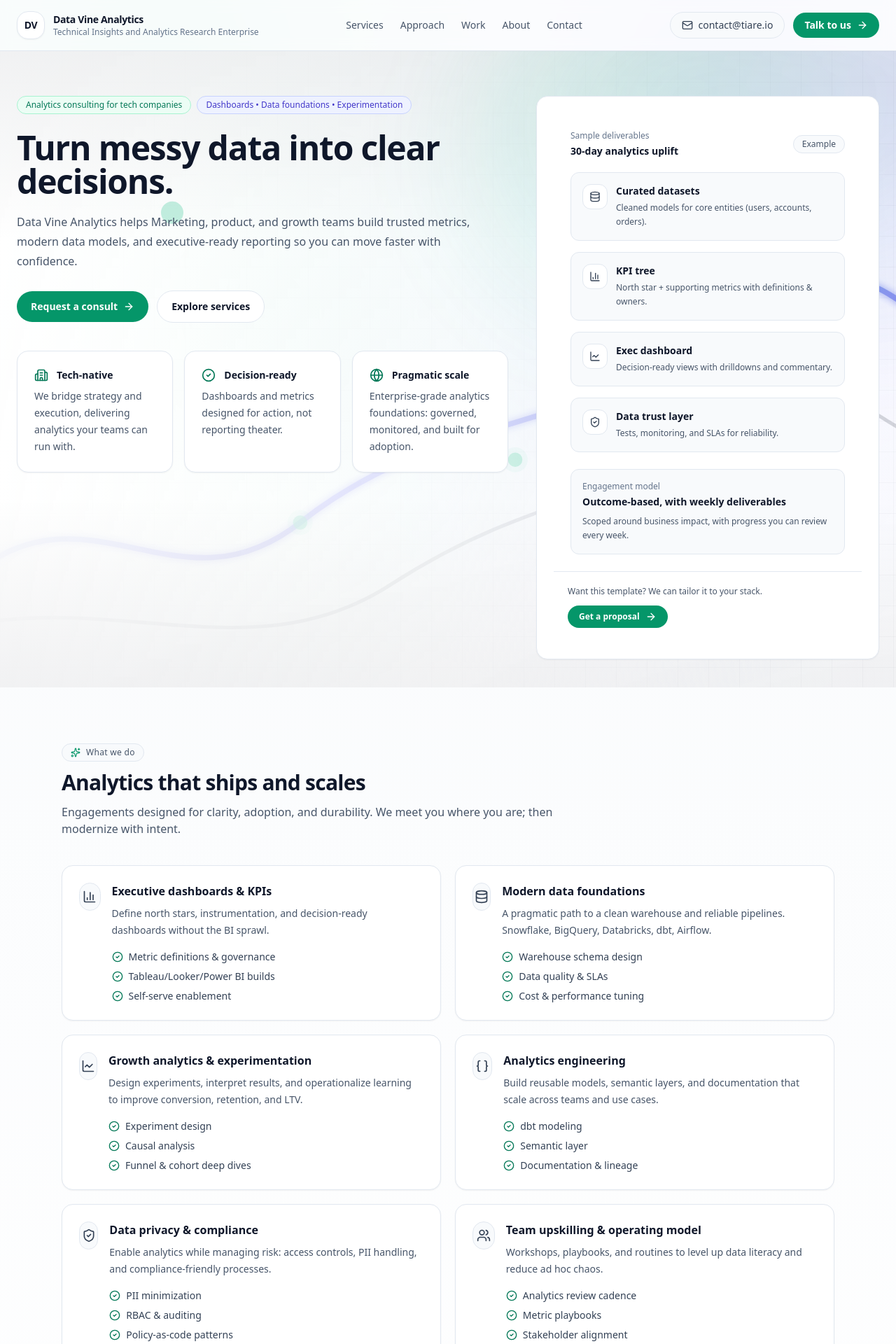
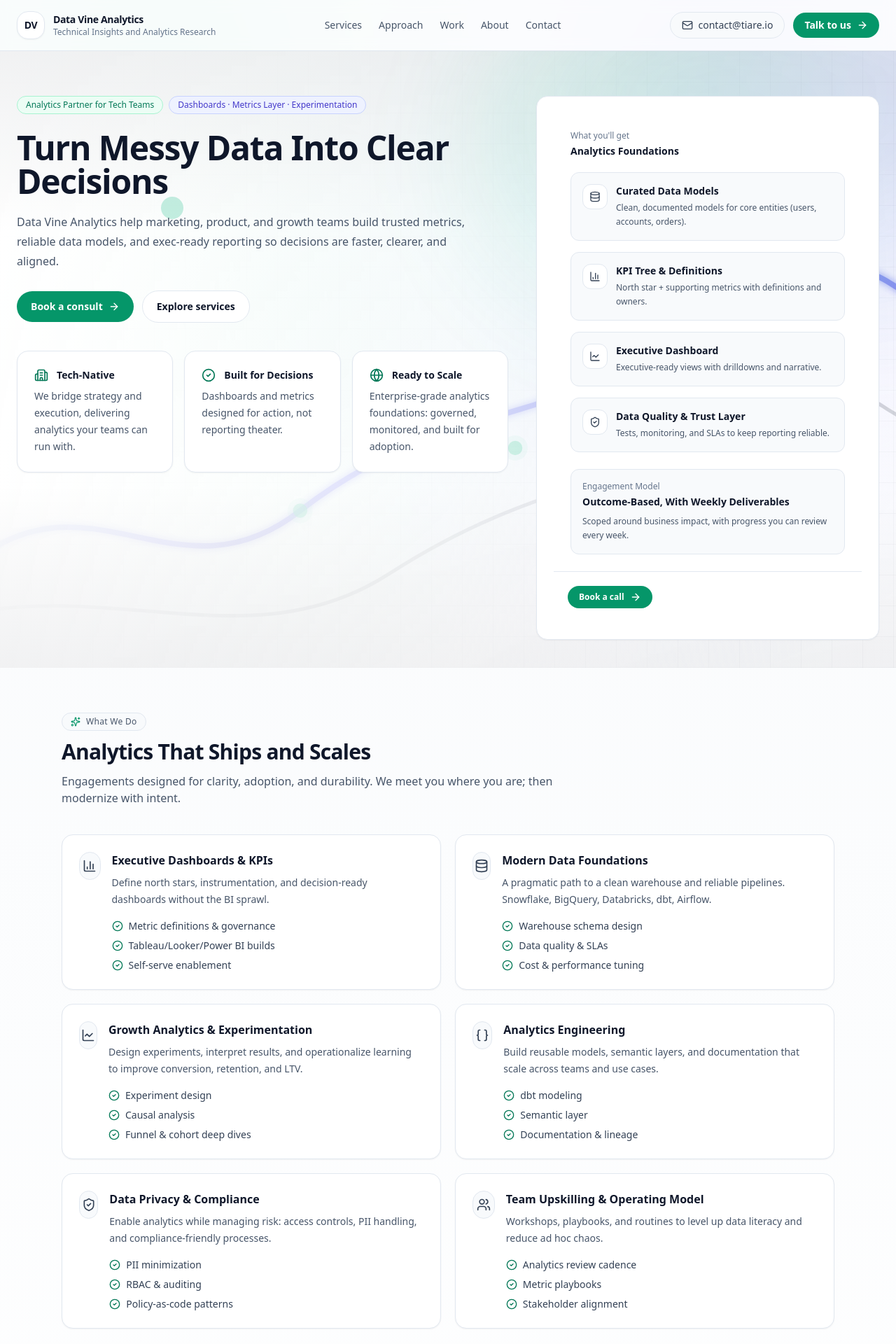
Before and after one commit to EmmanuelBruschi/data-vine-analytics-website, a React (Vite) app: page / in a window 1280 px wide. Shown: the top 1920 px of the page at 70% size. Built offline with nearby package versions, Linux system fonts and the light colour scheme.

Commit message:
updates to copy, capitalization and main section pading

```diff
--- a/src/DataVineAnalyticsSite.jsx
+++ b/src/DataVineAnalyticsSite.jsx
@@ -46,7 +46,7 @@ function useCopyToClipboard() {
 }
 
 const Section = ({ id, eyebrow, title, subtitle, children }) => (
-  <section id={id} className="scroll-mt-24 py-16 sm:py-20">
+  <section id={id} className="scroll-mt24 py-16 sm:py-16">
     <div className="mx-auto max-w-6xl px-6">
       <motion.div {...fadeUp}>
         {eyebrow ? (
@@ -224,37 +224,37 @@ export default function DataVineAnalyticsSite() {
     () => [
       {
         icon: BarChart3,
-        title: "Executive dashboards & KPIs",
+        title: "Executive Dashboards & KPIs",
         body: "Define north stars, instrumentation, and decision-ready dashboards without the BI sprawl.",
         bullets: ["Metric definitions & governance", "Tableau/Looker/Power BI builds", "Self-serve enablement"],
       },
       {
         icon: Database,
-        title: "Modern data foundations",
+        title: "Modern Data Foundations",
         body: "A pragmatic path to a clean warehouse and reliable pipelines. Snowflake, BigQuery, Databricks, dbt, Airflow.",
         bullets: ["Warehouse schema design", "Data quality & SLAs", "Cost & performance tuning"],
       },
       {
         icon: LineChart,
-        title: "Growth analytics & experimentation",
+        title: "Growth Analytics & Experimentation",
         body: "Design experiments, interpret results, and operationalize learning to improve conversion, retention, and LTV.",
         bullets: ["Experiment design", "Causal analysis", "Funnel & cohort deep dives"],
       },
       {
         icon: Braces,
-        title: "Analytics engineering",
+        title: "Analytics Engineering",
         body: "Build reusable models, semantic layers, and documentation that scale across teams and use cases.",
         bullets: ["dbt modeling", "Semantic layer", "Documentation & lineage"],
       },
       {
         icon: ShieldCheck,
-        title: "Data privacy & compliance",
+        title: "Data Privacy & Compliance",
         body: "Enable analytics while managing risk: access controls, PII handling, and compliance-friendly processes.",
         bullets: ["PII minimization", "RBAC & auditing", "Policy-as-code patterns"],
       },
       {
         icon: Users,
-        title: "Team upskilling & operating model",
+        title: "Team Upskilling & Operating Model",
         body: "Workshops, playbooks, and routines to level up data literacy and reduce ad hoc chaos.",
         bullets: ["Analytics review cadence", "Metric playbooks", "Stakeholder alignment"],
       },
@@ -296,13 +296,13 @@ export default function DataVineAnalyticsSite() {
     () => [
       {
         label: "Marketplace",
-        title: "Improved conversion visibility across acquisition → activation",
+        title: "Improved Conversion Visibility Across Acquisition → Activation",
         body: "Unified tracking, standardized funnel metrics, and built an exec dashboard suite that reduced reporting time and improved actionability.",
         outcomes: ["Single source of truth for KPIs", "Faster weekly decision cycles", "Reduced metric disputes"],
       },
       {
         label: "B2B SaaS",
-        title: "Built a scalable revenue analytics model",
+        title: "Built a Scalable Revenue Analytics Model",
         body: "Implemented a governed semantic layer and curated datasets for sales, marketing, and finance.",
         outcomes: ["Consistent pipeline definitions", "Self-serve for GTM", "Improved forecast hygiene"],
       },
@@ -320,15 +320,49 @@ export default function DataVineAnalyticsSite() {
     () => [
       {
         q: "What types of engagements do you offer?",
-        a: "Project-based delivery (4–12 weeks), fractional analytics leadership, and ongoing retainer support. We scope around outcomes and deliverables, then ship.",
+        a: (
+        <div>
+          <p className="mb-3">
+            We offer three engagement types:
+          </p>
+          <ul className="list-disc pl-5 space-y-1">
+            <li>Project-based builds (2–8 weeks)</li>
+            <li>Retainers for ongoing analytics delivery and support</li>
+            <li>
+              Embedded engagements (3–12+ months) where a consultant stays with your team to own an analytics lane end-to-end
+            </li>
+          </ul>
+          <p className="mt-3">
+            We scope around outcomes and ship weekly.
+          </p>
+        </div>
+      ),
       },
       {
         q: "What tools do you work with?",
-        a: "Snowflake, BigQuery, Databricks, dbt, Airflow, Fivetran, Segment, Amplitude, GA4, Tableau, Looker, Power BI, and modern observability tooling. We adapt to your stack.",
+        a: (
+        <div>
+          <p className="mb-3">
+            We work with a variety of modern data stack and data visualization tools, including:
+          </p>
+          <ul className="list-disc pl-5 space-y-1">
+            <li>Snowflake</li>
+            <li>Google BigQuery</li>
+            <li>Databricks</li>
+            <li>Tableau</li>
+            <li>Looker</li>
+            <li>Lark Base</li>
+            <li>And more...</li>
+          </ul>
+          <p className="mt-3">
+            We adapt to your stack.
+          </p>
+        </div>
+      ),
       },
       {
         q: "How do you ensure data quality and trust?",
-        a: "We implement metric definitions, automated tests, lineage/documentation, and a lightweight governance model—plus monitoring with clear ownership and SLAs.",
+        a: "We implement metric definitions, automated tests, lineage/documentation, a lightweight governance model, and monitoring with clear ownership and SLAs.",
       },
     ],
     []
@@ -352,7 +386,7 @@ export default function DataVineAnalyticsSite() {
               <div className="text-sm font-semibold tracking-tight text-slate-900">
                 Data Vine Analytics
               </div>
-              <div className="text-xs text-slate-500">Technical Insights and Analytics Research Enterprise</div>
+              <div className="text-xs text-slate-500">Technical Insights and Analytics Research</div>
             </div>
           </a>
 
@@ -399,16 +433,15 @@ export default function DataVineAnalyticsSite() {
               <div className="lg:col-span-7">
                 <motion.div {...fadeUp}>
                   <div className="flex flex-wrap gap-2">
-                    <Pill tone="emerald">Analytics consulting for tech companies</Pill>
-                    <Pill tone="indigo">Dashboards • Data foundations • Experimentation</Pill>
+                    <Pill tone="emerald">Analytics Partner for Tech Teams</Pill>
+                    <Pill tone="indigo">Dashboards · Metrics Layer · Experimentation</Pill>
                   </div>
 
                   <h1 className="mt-6 text-4xl font-semibold tracking-tight text-slate-900 sm:text-5xl">
-                    Turn messy data into clear decisions.
+                    Turn Messy Data Into Clear Decisions
                   </h1>
                   <p className="mt-5 max-w-2xl text-base leading-7 text-slate-600">
-                    Data Vine Analytics helps Marketing, product, and growth teams build trusted metrics, modern data models,
-                    and executive-ready reporting so you can move faster with confidence.
+                    Data Vine Analytics help marketing, product, and growth teams build trusted metrics, reliable data models, and exec-ready reporting so decisions are faster, clearer, and aligned.
                   </p>
 
                   <div className="mt-7 flex flex-col gap-3 sm:flex-row sm:items-center">
@@ -416,7 +449,7 @@ export default function DataVineAnalyticsSite() {
                       href="#contact"
                       className="inline-flex items-center justify-center gap-2 rounded-full bg-emerald-600 px-5 py-3 text-sm font-semibold text-white hover:bg-emerald-500 transition"
                     >
-                      Request a consult <ArrowRight className="h-4 w-4" />
+                      Book a consult <ArrowRight className="h-4 w-4" />
                     </a>
                     <a
                       href="#services"
@@ -430,21 +463,21 @@ export default function DataVineAnalyticsSite() {
                     <Card>
                       <div className="flex items-center gap-3">
                         <Building2 className="h-5 w-5 text-emerald-700" />
-                        <div className="text-sm font-semibold">Tech-native</div>
+                        <div className="text-sm font-semibold">Tech-Native</div>
                       </div>
                       <Small>We bridge strategy and execution, delivering analytics your teams can run with.</Small>
                     </Card>
                     <Card>
                       <div className="flex items-center gap-3">
                         <CheckCircle2 className="h-5 w-5 text-emerald-700" />
-                        <div className="text-sm font-semibold">Decision-ready</div>
+                        <div className="text-sm font-semibold">Built for Decisions</div>
                       </div>
                       <Small>Dashboards and metrics designed for action, not reporting theater.</Small>
                     </Card>
                     <Card>
                       <div className="flex items-center gap-3">
                         <Globe className="h-5 w-5 text-emerald-700" />
-                        <div className="text-sm font-semibold">Pragmatic scale</div>
+                        <div className="text-sm font-semibold">Ready to Scale</div>
                       </div>
                       <Small>Enterprise-grade analytics foundations: governed, monitored, and built for adoption.</Small>
                     </Card>
@@ -458,18 +491,17 @@ export default function DataVineAnalyticsSite() {
                     <div className="p-6">
                       <div className="flex items-center justify-between">
                         <div>
-                          <div className="text-xs text-slate-500">Sample deliverables</div>
-                          <div className="mt-1 text-sm font-semibold">30-day analytics uplift</div>
+                          <div className="text-xs text-slate-500">What you'll get</div>
+                          <div className="mt-1 text-sm font-semibold">Analytics Foundations</div>
                         </div>
-                        <Pill tone="slate">Example</Pill>
                       </div>
 
                       <div className="mt-5 space-y-4">
                         {[
-                          { icon: Database, title: "Curated datasets", desc: "Cleaned models for core entities (users, accounts, orders)." },
-                          { icon: BarChart3, title: "KPI tree", desc: "North star + supporting metrics with definitions & owners." },
-                          { icon: LineChart, title: "Exec dashboard", desc: "Decision-ready views with drilldowns and commentary." },
-                          { icon: ShieldCheck, title: "Data trust layer", desc: "Tests, monitoring, and SLAs for reliability." },
+                          { icon: Database, title: "Curated Data Models", desc: "Clean, documented models for core entities (users, accounts, orders)." },
+                          { icon: BarChart3, title: "KPI Tree & Definitions", desc: "North star + supporting metrics with definitions and owners." },
+                          { icon: LineChart, title: "Executive Dashboard", desc: "Executive-ready views with drilldowns and narrative." },
+                          { icon: ShieldCheck, title: "Data Quality & Trust Layer", desc: "Tests, monitoring, and SLAs to keep reporting reliable." },
                         ].map((x) => (
                           <div key={x.title} className="flex gap-3 rounded-xl border border-slate-200 bg-slate-50 p-4">
                             <div className="grid h-9 w-9 flex-none place-items-center rounded-xl border border-slate-200 bg-white">
@@ -484,8 +516,8 @@ export default function DataVineAnalyticsSite() {
                       </div>
 
                       <div className="mt-6 rounded-xl border border-slate-200 bg-slate-50 p-4">
-                        <div className="text-xs text-slate-500">Engagement model</div>
-                        <div className="mt-1 text-sm font-semibold">Outcome-based, with weekly deliverables</div>
+                        <div className="text-xs text-slate-500">Engagement Model</div>
+                        <div className="mt-1 text-sm font-semibold">Outcome-Based, With Weekly Deliverables</div>
                         <div className="mt-2 text-xs leading-5 text-slate-600">
                           Scoped around business impact, with progress you can review every week.
                         </div>
@@ -494,12 +526,11 @@ export default function DataVineAnalyticsSite() {
 
                     <div className="border-t border-slate-200 bg-white p-5">
                       <div className="flex flex-wrap items-center justify-between gap-3">
-                        <div className="text-xs text-slate-600">Want this template? We can tailor it to your stack.</div>
                         <a
                           href="#contact"
                           className="inline-flex items-center gap-2 rounded-full bg-emerald-600 px-4 py-2 text-xs font-semibold text-white hover:bg-emerald-500 transition"
                         >
-                          Get a proposal <ArrowRight className="h-4 w-4" />
+                          Book a call <ArrowRight className="h-4 w-4" />
                         </a>
                       </div>
                     </div>
@@ -515,8 +546,8 @@ export default function DataVineAnalyticsSite() {
         {/* Services */}
         <Section
           id="services"
-          eyebrow="What we do"
-          title="Analytics that ships and scales"
+          eyebrow="What We Do"
+          title="Analytics That Ships and Scales"
           subtitle="Engagements designed for clarity, adoption, and durability. We meet you where you are; then modernize with intent."
         >
           <div className="grid gap-5 md:grid-cols-2">
@@ -571,8 +602,8 @@ export default function DataVineAnalyticsSite() {
         {/* Approach */}
         <Section
           id="approach"
-          eyebrow="How we work"
-          title="A simple, rigorous engagement model"
+          eyebrow="How We Work"
+          title="A Simple, Rigorous Engagement Model"
           subtitle="We prioritize speed to value, but never at the cost of trust. Each phase produces concrete, reviewable artifacts."
         >
           <div className="grid gap-5 md:grid-cols-2 lg:grid-cols-4">
@@ -607,9 +638,9 @@ export default function DataVineAnalyticsSite() {
         {/* Work */}
         <Section
           id="work"
-          eyebrow="Selected work"
-          title="Representative outcomes"
-          subtitle="Below are anonymized, typical engagements we run for tech teams."
+          eyebrow="Selected Work"
+          title="Representative Outcomes"
+          subtitle="Below are anonymized, typical engagements we run for our clients."
         >
           <div className="grid gap-5 lg:grid-cols-3">
             {caseStudies.map((c) => (
@@ -622,7 +653,7 @@ export default function DataVineAnalyticsSite() {
                 <Card>
                   <div className="flex items-center justify-between">
                     <Pill tone="slate">{c.label}</Pill>
-                    <div className="text-xs text-slate-500">Case study</div>
+                    {/*<div className="text-xs text-slate-500">Case study</div>*/}
                   </div>
                   <div className="mt-4 text-base font-semibold">{c.title}</div>
                   <div className="mt-2 text-sm leading-6 text-slate-600">{c.body}</div>
@@ -643,9 +674,9 @@ export default function DataVineAnalyticsSite() {
         {/* About */}
         <Section
           id="about"
-          eyebrow="Who we are"
+          eyebrow="Who We Are"
           title="Data Vine Analytics on tiare.io"
-          subtitle="TIARE stands for Technical Insights and Analytics Research Enterprise. We combine product sense with engineering rigor to help teams build analytics that drives outcomes."
+          subtitle="TIARE stands for Technical Insights and Analytics Research. We combine product sense with engineering rigor to help teams build analytics that drives outcomes."
         >
           <div className="mt-10">
             <motion.div {...fadeUp} className="lg:col-span-7">
@@ -799,7 +830,7 @@ export default function DataVineAnalyticsSite() {
 
           <div className="mt-8 flex flex-col gap-3 border-t border-slate-200 pt-6 sm:flex-row sm:items-center sm:justify-between">
             <div className="text-xs text-slate-500">© {year} Data Vine Analytics. All rights reserved.</div>
-            <div className="text-xs text-slate-500">TIARE: Technical Insights and Analytics Research Enterprise</div>
+            <div className="text-xs text-slate-500">TIARE: Technical Insights and Analytics Research</div>
           </div>
         </div>
       </footer>
```
